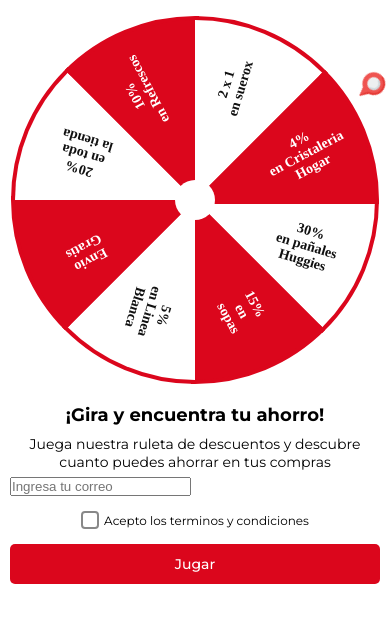
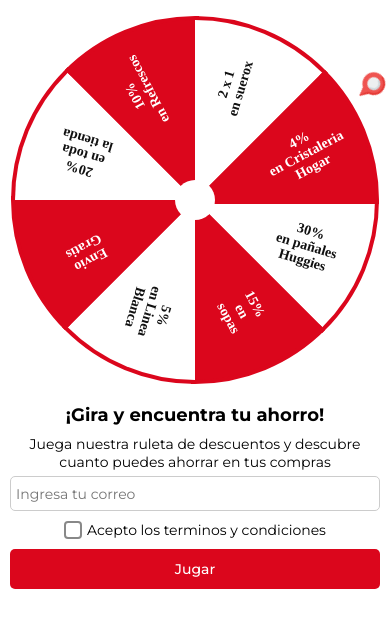
Before and after one commit to sallygongar/react-projects, a React (Vite) app in the folder 04-ruleta/: page / in a window 390 px wide. Shown: the top 628 px of the page. Built offline with nearby package versions, Linux system fonts and the light colour scheme.

Commit message:
Agrega estilos a form_group

```diff
--- a/04-ruleta/src/components/PanelToPlay.tsx
+++ b/04-ruleta/src/components/PanelToPlay.tsx
@@ -22,8 +22,8 @@ const PanelToPlay = () =>{
           <p>Juega nuestra ruleta de descuentos y descubre cuanto puedes ahorrar en tus compras</p>
           <div className="ruleta_form_group">
             <input type="text" placeholder="Ingresa tu correo" value={inputs.email} onChange={onInputChange} name="email"/>
+             <CustomCheckbox label="Acepto los terminos y condiciones" checked={acceptedTerm} onChange={onChangeTyC}/>
           </div>
-          <CustomCheckbox label="Acepto los terminos y condiciones" checked={acceptedTerm} onChange={onChangeTyC}/>
         </div>
         <button type="button" className={`ruleta_play ${isSpinning ? 'ruleta_play_disabled' : ''}`} onClick={validateInformation} disabled={isSpinning}>Jugar</button>
       </div>
--- a/04-ruleta/src/scss/base/_reset.scss
+++ b/04-ruleta/src/scss/base/_reset.scss
@@ -19,6 +19,5 @@ button{
 
 input:focus, select:focus {
   outline: none;
-  border-color: transparent;
   box-shadow: none;
 }
--- a/04-ruleta/src/scss/customCheckBox/customcheckbox.scss
+++ b/04-ruleta/src/scss/customCheckBox/customcheckbox.scss
@@ -48,8 +48,5 @@ input[type="checkbox"] {
   .checkbox-text{
     font-family: "Montserrat", sans-serif;
     font-size: 14px;
-    @media (max-width: 768px) {
-      font-size: 12px;
-    }
   }
 }
--- a/04-ruleta/src/scss/wheel/wheel.scss
+++ b/04-ruleta/src/scss/wheel/wheel.scss
@@ -54,12 +54,12 @@
     .ruleta_panel{
       display: flex;
       flex-direction: column;
-      gap: 15px;
+      gap: 10px;
       .ruleta_panel_description{
         display: flex;
         flex-direction: column;
         gap: 5px;
-         .checkbox-label{
+        .checkbox-label{
           margin-top: 10px;
         }
         h3{
@@ -82,6 +82,32 @@
             width: 100%;
             text-align: center;
             font-size: 14px;
+          }
+        }
+        .ruleta_form_group{
+          display: flex;
+          flex-direction: column;
+          input{
+            width: 350px;
+            height: 35px;
+            border-radius: 5px;
+            border: 1px solid #ccc;
+            padding: 0 5px;
+            font-size: 16px;
+            font-family: "Montserrat", sans-serif;
+            @media (max-width: 768px) {
+              width: 100%;
+            }
+            &:focus{
+              border: 1px solid #111;
+            }
+            &::placeholder{
+              font-family: "Montserrat", sans-serif;
+              font-size: 16px;
+              @media (max-width: 768px) {
+                font-size: 14px;
+              }
+            }
           }
         }
       }
```
